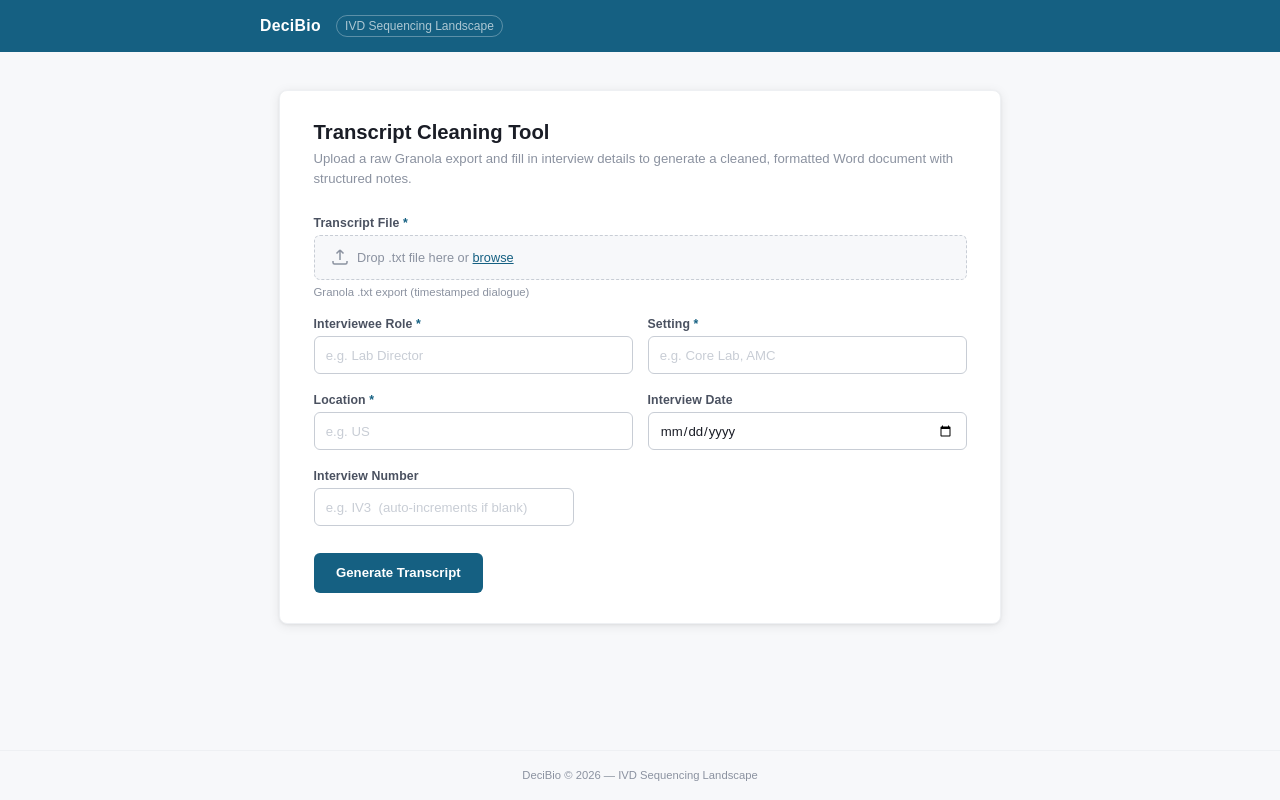
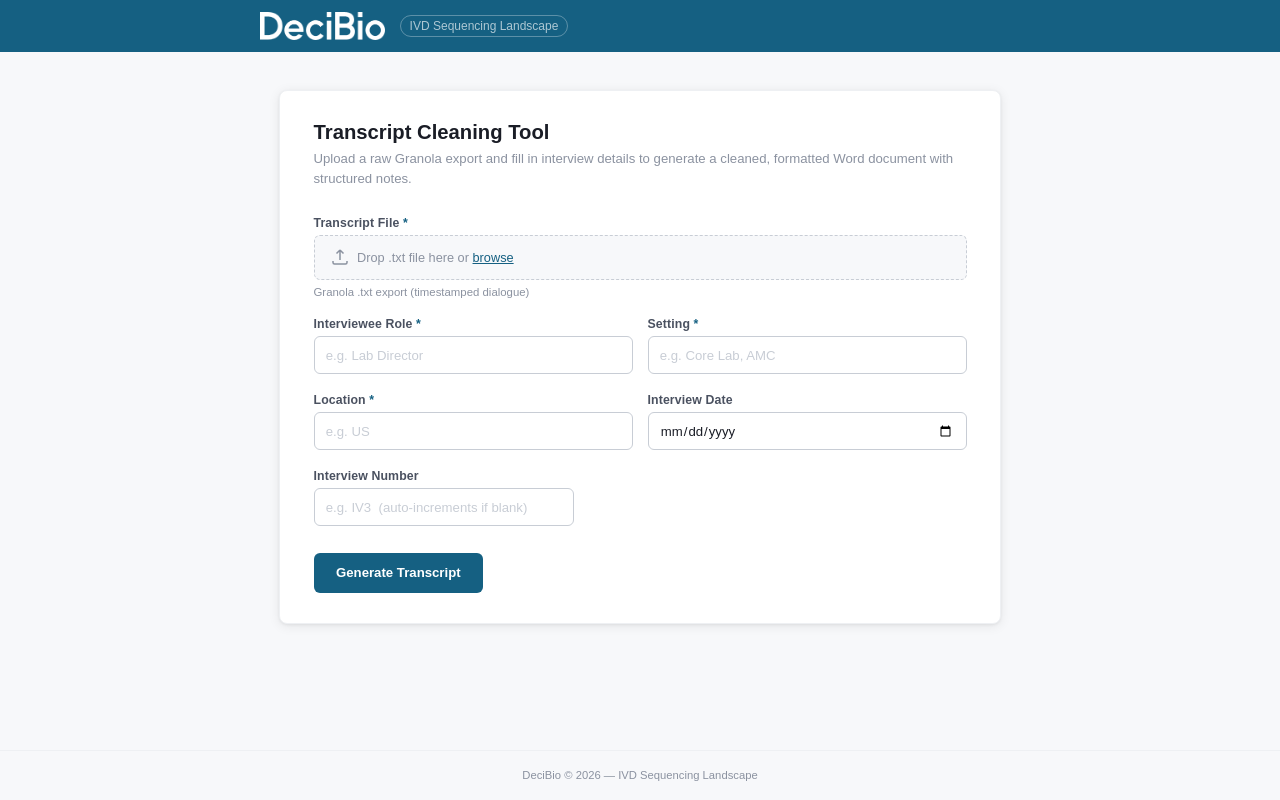
Before and after one commit to benjaminzaidel-095/transcripts, a website: page docs/index.html in a window 1280 px wide. Drawn offline with Linux system fonts and the light colour scheme.

Commit message:
front end set up, API tinkering

```diff
--- a/docs/index.html
+++ b/docs/index.html
@@ -9,7 +9,7 @@
 <body>
   <header class="site-header">
     <div class="header-inner">
-      <span class="brand">DeciBio</span>
+      <img src="logo.png" alt="DeciBio" class="brand-logo" />
       <span class="project-tag">IVD Sequencing Landscape</span>
     </div>
   </header>
--- a/docs/style.css
+++ b/docs/style.css
@@ -48,11 +48,10 @@ body {
   gap: 1rem;
 }
 
-.brand {
-  color: #fff;
-  font-size: 1.05rem;
-  font-weight: 700;
-  letter-spacing: .02em;
+.brand-logo {
+  height: 28px;
+  width: auto;
+  filter: brightness(0) invert(1);
 }
 
 .project-tag {
```
Also changed, not shown: .claude/settings.local.json, docs/logo.png (added).
